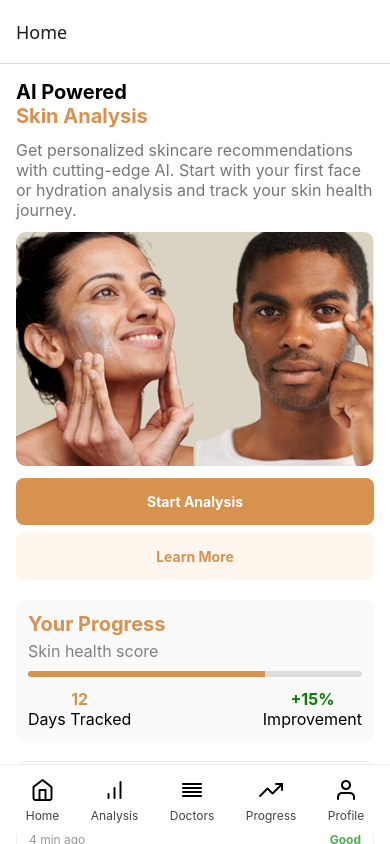
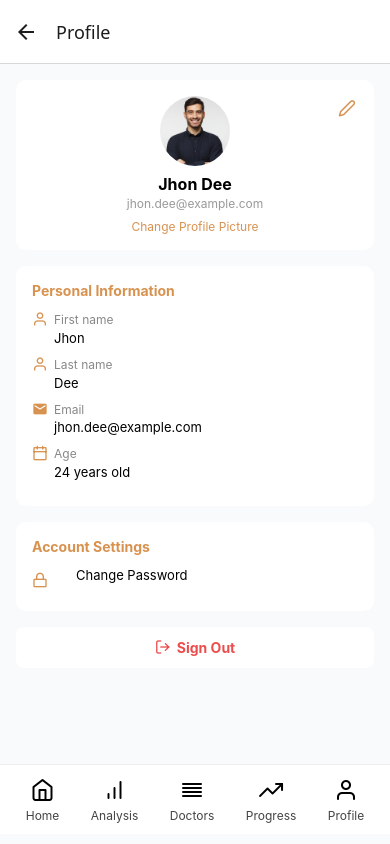
Before and after one commit to TheManana11/Glow, a React Native app in the folder glow-client/: screen /Profile in a window 390 px wide. Built offline with nearby package versions, Linux system fonts and the light colour scheme.

Commit message:
Added profile screen on frontend

```diff
--- a/glow-client/App.js
+++ b/glow-client/App.js
@@ -4,6 +4,7 @@ import { createNativeStackNavigator } from '@react-navigation/native-stack';
 import LoginScreen from './screens/Login/LoginScreen'
 import HomeScreen from "./screens/Home/HomeScreen";
 import SignupScreen from "./screens/Signup/SignupScreen";
+import ProfileScreen from "./screens/Profile/ProfileScreen";
 
 export default function App() {
   const Stack = createNativeStackNavigator();
@@ -14,6 +15,7 @@ export default function App() {
         <Stack.Screen name='Home' component={HomeScreen} />
         <Stack.Screen name='Login' component={LoginScreen} />
         <Stack.Screen name='Signup' component={SignupScreen} />
+        <Stack.Screen name='Profile' component={ProfileScreen} />
       </Stack.Navigator>
     </NavigationContainer>
   );
--- a/glow-client/components/Footer/Footer.js
+++ b/glow-client/components/Footer/Footer.js
@@ -1,15 +1,18 @@
 import { View, TouchableOpacity, Text } from 'react-native';
 import styles from './style';
 import { Feather } from '@expo/vector-icons';
+import { useNavigation } from '@react-navigation/native';
 
 const Footer = () => {
+
+  const navigation = useNavigation();
   return (
     <View style={styles.footer}>
-      <TouchableOpacity style={styles.column}><Feather name="home" size={24} color="black" /><Text style={styles.footerText}>Home</Text></TouchableOpacity>
+      <TouchableOpacity onPress={() => navigation.navigate('Home')} style={styles.column}><Feather name="home" size={24} color="black" /><Text style={styles.footerText}>Home</Text></TouchableOpacity>
       <TouchableOpacity style={styles.column}><Feather name="bar-chart" size={24} color="black" /><Text style={styles.footerText}>Analysis</Text></TouchableOpacity>
       <TouchableOpacity style={styles.column}><Feather name="align-justify" size={24} color="black" /><Text style={styles.footerText}>Doctors</Text></TouchableOpacity>
       <TouchableOpacity style={styles.column}><Feather name="trending-up" size={24} color="black" /><Text style={styles.footerText}>Progress</Text></TouchableOpacity>
-      <TouchableOpacity style={styles.column}><Feather name="user" size={24} color="black" /><Text style={styles.footerText}>Profile</Text></TouchableOpacity>
+      <TouchableOpacity onPress={() => navigation.navigate('Profile')} style={styles.column}><Feather name="user" size={24} color="black" /><Text style={styles.footerText}>Profile</Text></TouchableOpacity>
     </View>
   );
 };
--- /dev/null
+++ b/glow-client/screens/Profile/ProfileScreen.js
@@ -0,0 +1,72 @@
+import { View, Text, Image, TouchableOpacity, ScrollView } from 'react-native';
+import styles from './style';
+import { Feather, MaterialIcons, Entypo } from '@expo/vector-icons';
+import Footer from '../../components/Footer/Footer';
+
+const ProfileScreen = () => {
+  return (
+    <View style={styles.container}>
+      <ScrollView contentContainerStyle={styles.content}>
+        <View style={styles.profileCard}>
+          <Image
+            source={require('../../assets/images/avatar.jpg')}
+            style={styles.avatar}
+          />
+          <Text style={styles.name}>Jhon Dee</Text>
+          <Text style={styles.email}>jhon.dee@example.com</Text>
+          <TouchableOpacity>
+            <Text style={styles.changePhoto}>Change Profile Picture</Text>
+          </TouchableOpacity>
+          <TouchableOpacity style={styles.editIcon}>
+            <Feather name="edit-2" size={18} color="#D89250" />
+          </TouchableOpacity>
+        </View>
+
+        <View style={styles.section}>
+          <Text style={styles.sectionTitle}>Personal Information</Text>
+          <View style={styles.row}>
+            <Feather name="user" size={16} color="#D89250" />
+            <Text style={styles.label}>First name</Text>
+          </View>
+          <Text style={styles.value}>Jhon</Text>
+
+          <View style={styles.row}>
+            <Feather name="user" size={16} color="#D89250" />
+            <Text style={styles.label}>Last name</Text>
+          </View>
+          <Text style={styles.value}>Dee</Text>
+
+          <View style={styles.row}>
+            <MaterialIcons name="email" size={16} color="#D89250" />
+            <Text style={styles.label}>Email</Text>
+          </View>
+          <Text style={styles.value}>jhon.dee@example.com</Text>
+
+          <View style={styles.row}>
+            <Feather name="calendar" size={16} color="#D89250" />
+            <Text style={styles.label}>Age</Text>
+          </View>
+          <Text style={styles.value}>24 years old</Text>
+        </View>
+
+        <View style={styles.section}>
+          <Text style={styles.sectionTitle}>Account Settings</Text>
+
+          <View style={styles.row}>
+            <Feather name="lock" size={16} color="#D89250" />
+            <Text style={styles.value}>Change Password</Text>
+          </View>
+        </View>
+
+        <TouchableOpacity style={styles.signOutButton}>
+          <Feather name="log-out" size={16} color="#EB4D4D" />
+          <Text style={styles.signOutText}>Sign Out</Text>
+        </TouchableOpacity>
+      </ScrollView>
+
+      <Footer />
+    </View>
+  );
+};
+
+export default ProfileScreen;
--- /dev/null
+++ b/glow-client/screens/Profile/style.js
@@ -0,0 +1,90 @@
+import { StyleSheet } from 'react-native';
+
+export default StyleSheet.create({
+  container: {
+    flex: 1,
+    backgroundColor: '#F9FAFB',
+  },
+  content: {
+    padding: 16,
+    paddingBottom: 100,
+  },
+  profileCard: {
+    backgroundColor: '#fff',
+    padding: 16,
+    borderRadius: 10,
+    alignItems: 'center',
+    position: 'relative',
+    marginBottom: 16,
+  },
+  avatar: {
+    width: 70,
+    height: 70,
+    borderRadius: 35,
+    marginBottom: 8,
+  },
+  name: {
+    fontWeight: 'bold',
+    fontSize: 16,
+    marginBottom: 2,
+  },
+  email: {
+    fontSize: 12,
+    color: '#999',
+    marginBottom: 8,
+  },
+  changePhoto: {
+    fontSize: 12,
+    color: '#D89250',
+  },
+  editIcon: {
+    position: 'absolute',
+    top: 12,
+    right: 12,
+    backgroundColor: '#fff',
+    borderRadius: 20,
+    padding: 6,
+    elevation: 2,
+  },
+  section: {
+    backgroundColor: '#fff',
+    padding: 16,
+    borderRadius: 10,
+    marginBottom: 16,
+  },
+  sectionTitle: {
+    fontWeight: 'bold',
+    fontSize: 14,
+    color: '#D89250',
+    marginBottom: 12,
+  },
+  row: {
+    flexDirection: 'row',
+    alignItems: 'center',
+    marginBottom: 2,
+    gap: 6,
+  },
+  label: {
+    fontSize: 12,
+    color: '#888',
+  },
+  value: {
+    fontSize: 13,
+    color: '#000',
+    marginBottom: 10,
+    marginLeft: 22,
+  },
+  signOutButton: {
+    flexDirection: 'row',
+    justifyContent: 'center',
+    alignItems: 'center',
+    gap: 6,
+    backgroundColor: '#fff',
+    paddingVertical: 12,
+    borderRadius: 8,
+  },
+  signOutText: {
+    color: '#EB4D4D',
+    fontWeight: 'bold',
+  },
+});
```
Also changed, not shown: glow-client/assets/images/avatar.jpg (added), glow-client/assets/images/avatar.png (added).
